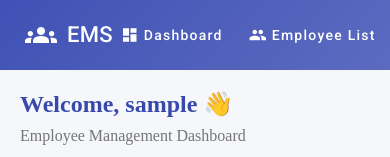
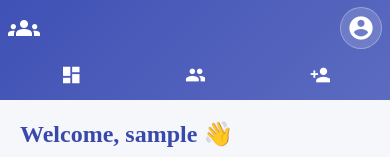
Before and after one commit to shivkanyakakade/Employee_Management_System, an Angular app in the folder employee-frontend/: page /dashboard in a window 390 px wide. Shown: the top 157 px of the page. Built offline with nearby package versions, Linux system fonts and the light colour scheme; no server answers; sample sign-in values are in the browser's storage.

Commit message:
Added Responsiveness

```diff
--- a/employee-frontend/src/app/app.css
+++ b/employee-frontend/src/app/app.css
@@ -1,60 +1,81 @@
+/* APPLICATION TOOLBAR */
+
 .toolbar {
-    background: linear-gradient(135deg, #3f51b5, #5c6bc0);
-    color: white;
+    width: 100%;
+    min-width: 0;
+    box-sizing: border-box;
+    min-height: 70px;
     height: 70px;
     padding: 0 25px;
     display: flex;
-    justify-content: space-between;
     align-items: center;
+    background: linear-gradient(135deg,
+            #3f51b5,
+            #5c6bc0);
+    color: white;
+    gap: 20px;
+    overflow: visible;
 }
 
+/* LOGO */
+
 .logo-section {
+    flex: 0 0 auto;
     display: flex;
     align-items: center;
     gap: 10px;
+    min-width: 0;
 }
 
 .logo-icon {
-    font-size: 32px;
+    flex-shrink: 0;
     width: 32px;
     height: 32px;
-    /* margin: 1px; */
+    font-size: 32px;
 }
 
 .logo-text {
     font-size: 22px;
     font-weight: 550;
+    white-space: nowrap;
 }
 
+/* NAVIGATION */
+
 .nav-links {
+    flex: 1 1 auto;
+    min-width: 0;
     display: flex;
+    align-items: center;
+    justify-content: center;
     gap: 10px;
+    overflow: visible;
 }
 
 .nav-links button {
+    flex-shrink: 1;
     color: white;
     font-weight: 500;
+    white-space: nowrap;
 }
 
 .nav-links mat-icon {
     margin-right: 5px;
 }
 
-.welcome {
-    font-size: 16px;
-    font-weight: 500;
+/* RIGHT / PROFILE */
+
+.right-section {
+    flex: 0 0 auto;
+    min-width: 0;
+    display: flex;
+    align-items: center;
+    justify-content: flex-end;
 }
 
-button[mat-raised-button] {
-    border-radius: 20px;
-}
 
-.right-section {
-    display: flex;
-    align-items: center;
-}
+/* Profile button */
 
-/* profile button */
 .profile-btn {
     display: flex;
     align-items: center;
@@ -62,110 +83,211 @@ button[mat-raised-button] {
     gap: 5px;
     min-width: 150px;
     height: 40px;
-    background: rgba(255, 255, 255, .15);
-    border: 1px solid rgba(255, 255, 255, .3);
+    padding: 6px 12px;
+    box-sizing: border-box;
+    background: rgba(255, 255, 255, 0.15);
+    border: 1px solid rgba(255, 255, 255, 0.3);
     border-radius: 25px;
-    padding: 6px 12px;
     color: white !important;
-    transition: .3s;
     cursor: pointer;
-
+    transition: 0.3s;
 }
 
+.profile-btn:hover {
+    background: rgba(255, 255, 255, 0.25);
+}
+
+
+/* Profile icon */
+
+.profile-icon {
+    flex-shrink: 0;
+    width: 30px;
+    height: 30px;
+    font-size: 30px;
+    color: white;
+}
+
+
+/* Profile information */
+
 .profile-info {
-
+    min-width: 0;
     display: flex;
     flex-direction: column;
     justify-content: center;
-    /* align-items: flex-start; */
     line-height: 1.15;
     flex: 1;
 }
 
-.profile-icon {
-
-    color: white;
-    width: 30px;
-    height: 30px;
-    font-size: 30px;
-
-}
-
 .profile-name {
-
     color: white;
     font-size: 15px;
     font-weight: 600;
-
+    white-space: nowrap;
+    overflow: hidden;
+    text-overflow: ellipsis;
 }
 
 .profile-role {
-
     color: #dcdcdc;
     font-size: 13px;
-    letter-spacing: .4px;
-
+    letter-spacing: 0.4px;
+    white-space: nowrap;
 }
 
+
+/* Dropdown */
+
 .dropdown-icon {
-
+    flex-shrink: 0;
+    width: 20px;
+    height: 20px;
+    font-size: 20px;
     color: white;
-    font-size: 20px
 }
 
-.profile-btn:hover {
-    background: rgba(255, 255, 255, .25);
+/* MATERIAL MENU */
 
-}
-
-/* profile icon */
-.profile-btn mat-icon {
-    color: white;
-
-}
-
-/* menu items */
 .mat-mdc-menu-item mat-icon {
     margin-right: 5px;
     color: #3f51b5;
+}
+
+/* TABLET 769px → 1000px */
+
+@media (max-width: 1000px) {
+
+    .toolbar {
+        height: auto;
+        min-height: 70px;
+        padding: 10px 15px;
+        flex-wrap: wrap;
+        gap: 10px 15px;
+    }
+
+
+    /* Keep logo and profile on first row */
+
+    .logo-section {
+        order: 1;
+    }
+
+    .right-section {
+        order: 2;
+        margin-left: auto;
+    }
+
+
+    /* Navigation gets its own row */
+
+    .nav-links {
+        order: 3;
+        flex: 1 0 100%;
+        width: 100%;
+        justify-content: center;
+        flex-wrap: wrap;
+        gap: 5px;
+    }
+}
+
+/* MOBILE 600px and below */
+
+@media (max-width: 600px) {
+
+    .toolbar {
+        padding: 8px 10px;
+        gap: 8px;
+        min-height: auto;
+    }
+
+
+    /* Logo */
+
+    .logo-text {
+        display: none;
+    }
+
+
+    /* Profile */
+
+    .profile-info {
+        display: none;
+    }
+
+    .profile-btn {
+        min-width: 42px;
+        width: 42px;
+        height: 42px;
+        padding: 5px;
+        gap: 0;
+    }
+
+    .profile-icon {
+        width: 28px;
+        height: 28px;
+        font-size: 28px;
+    }
+
+    .dropdown-icon {
+        display: none;
+    }
+
+
+    /* Navigation */
+
+    .nav-links {
+        width: 100%;
+        flex: 1 0 100%;
+        justify-content: space-around;
+        gap: 2px;
+    }
+
+    .nav-links button {
+        min-width: 0;
+        padding: 0 8px;
+    }
+
+
+    .nav-links mat-icon {
+        margin-right: 0;
+        font-size: 22px;
+        width: 22px;
+        height: 22px;
+    }
+
+
+    /* Hide button text */
+
+    .nav-links button {
+        font-size: 0;
+    }
+
+    .nav-links button mat-icon {
+        font-size: 22px;
+    }
+}
+
+/* SMALL PHONES 400px and below */
+
+@media (max-width: 400px) {
+
+    .toolbar {
+        padding: 7px 8px;
+    }
+
+    .nav-links {
+        gap: 0;
+    }
+
+    .nav-links button {
+        padding: 0 5px;
+    }
+
+    .nav-links mat-icon {
+        font-size: 20px;
+        width: 20px;
+        height: 20px;
+    }
 
 }
-
-
-
-
-
-/* .user-badge {
-    display: flex;
-    align-items: center;
-    gap: 5px;
-    background: rgba(255, 255, 255, 0.15);
-    padding: 8px 15px;
-    border-radius: 20px;
-}
-
-.reset-btn {
-    display: flex;
-    gap: 0px;
-    align-items: center;
-    color: white !important;
-    background: rgba(255, 255, 255, 0.15);
-    padding: 2px 8px;
-    border-radius: 20px;
-    border: 1px solid lightcyan;
-}
-
-.reset-btn mat-icon {
-    color: white;
-    font-size: 20px;
-}
-
-.reset-btn:hover {
-    background: rgba(255, 255, 255, 0.15);
-} */
-
-/* .app-container{
-    background: #f5f7fb;
-    min-height: 690px;
-    height: 100%;
-} */
```
